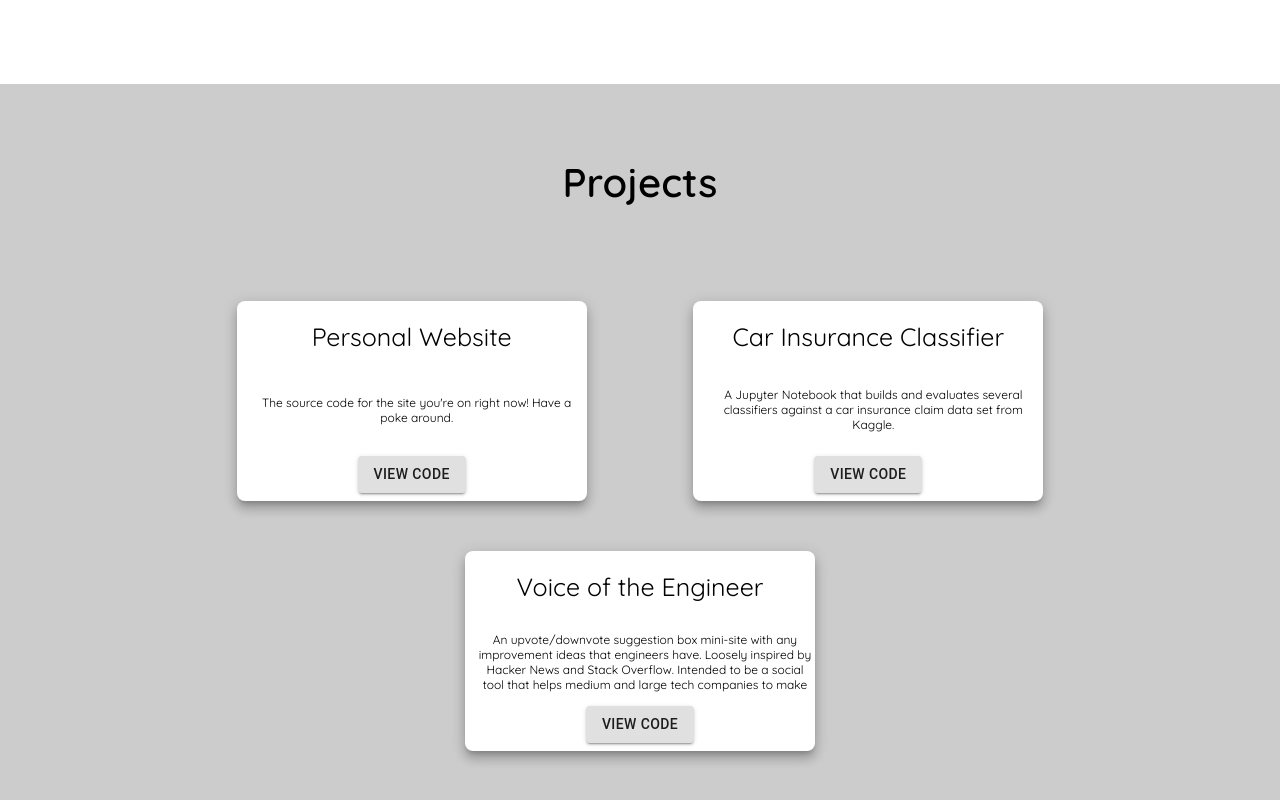
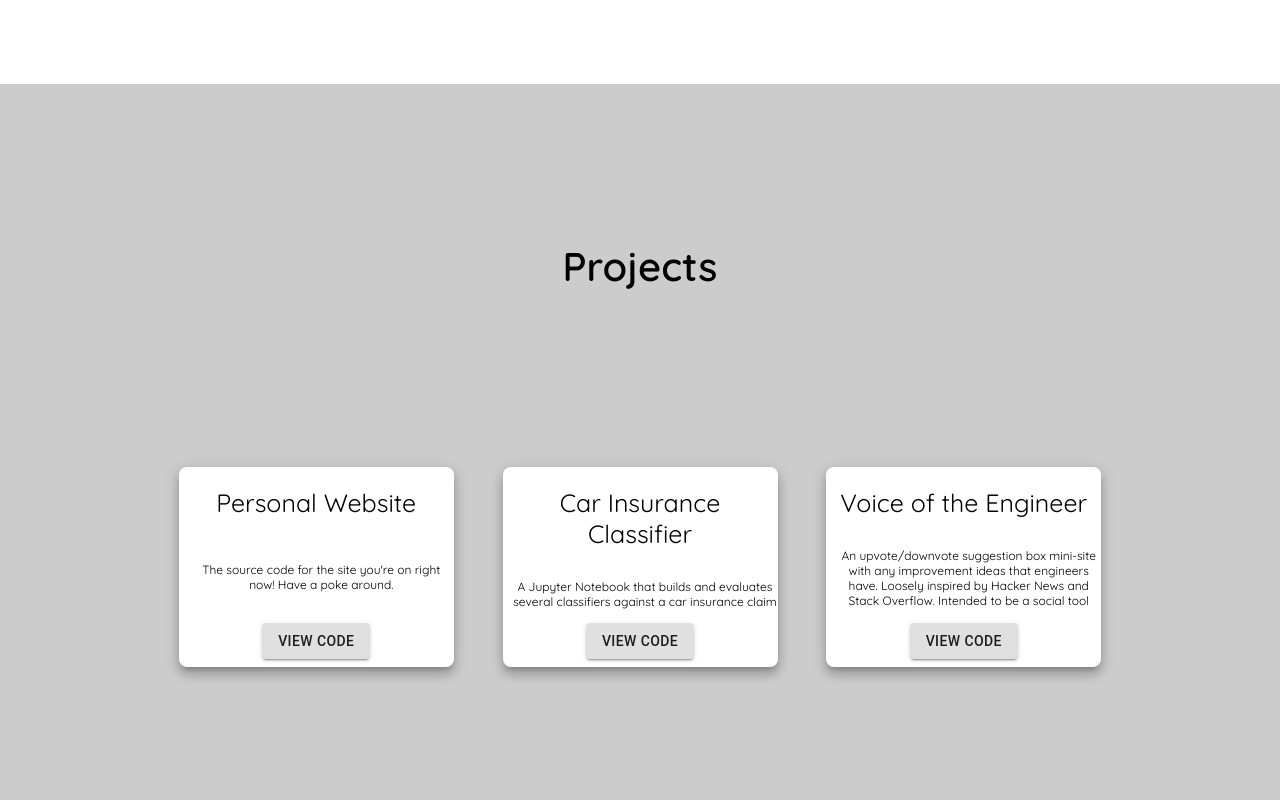
Before and after one commit to njlustig/noahlustig.com, a Next.js app: page / in a window 1280 px wide. Shown: the part 2196-2996 px from the top of the page. Built offline with nearby package versions, Linux system fonts and the light colour scheme.

Commit message:
make cards take one row

```diff
--- a/components/Card/Card.styles.js
+++ b/components/Card/Card.styles.js
@@ -5,7 +5,7 @@ import { CardActions, CardContent, CardHeader, CardMedia } from '@material-ui/co
 
 
 export const CardContainer = styled(Card)`
-  width: 350px;
+  width: 275px;
   height: 200px;
   margin: 20px 10px;
   padding: 0;
--- a/styles/index.styles.js
+++ b/styles/index.styles.js
@@ -116,7 +116,7 @@ export const IconBox = styled.div`
 export const ProjectsContainer = styled.div`
     min-width: 100%;
     width: 100%;
-    min-height: 500px;
+    min-height: 250px;
     margin: 0;
     padding: 0;
     display: flex;
```
Also changed, not shown: 2 other files (tests, documents, lock files or other folders).
